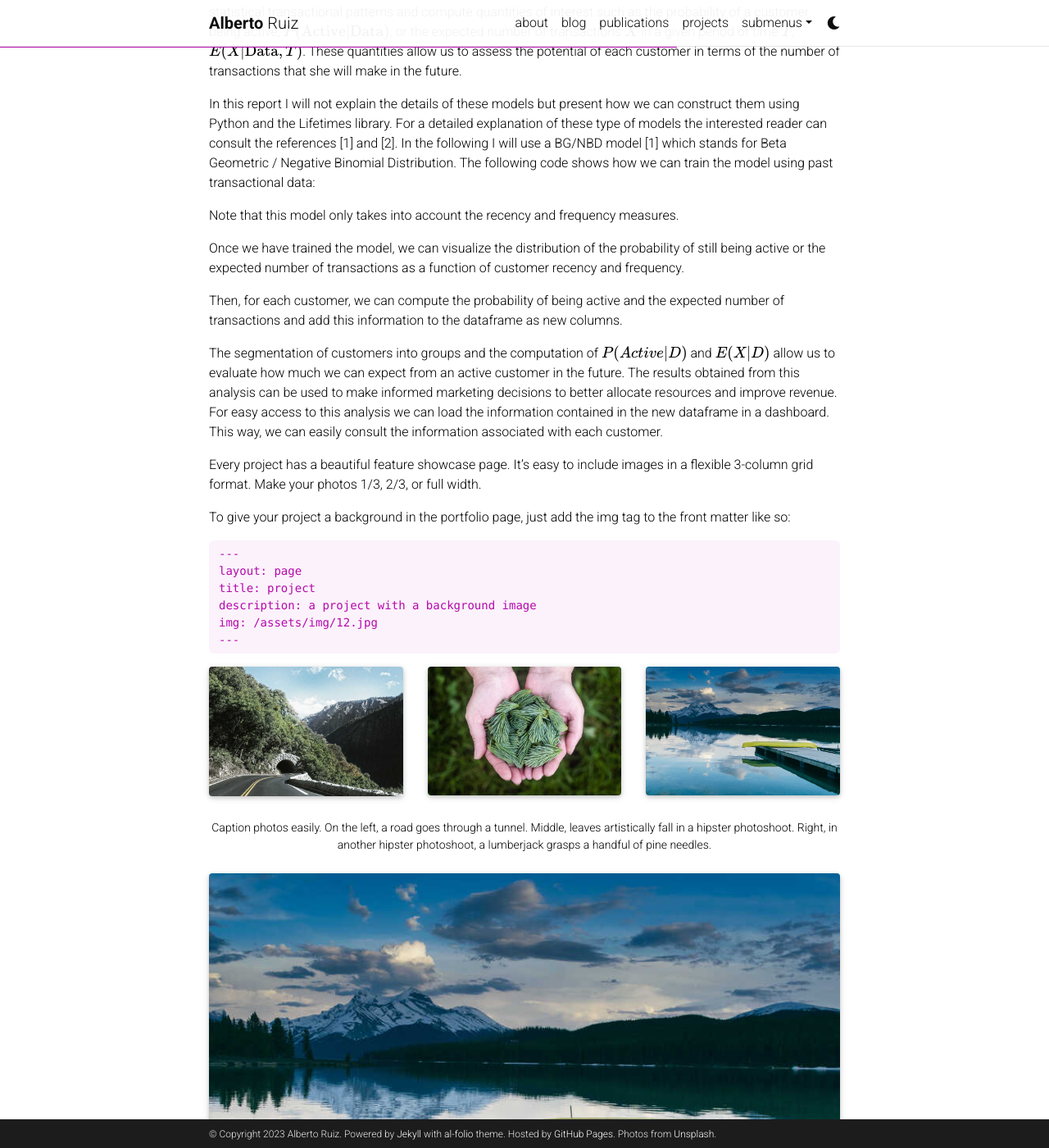
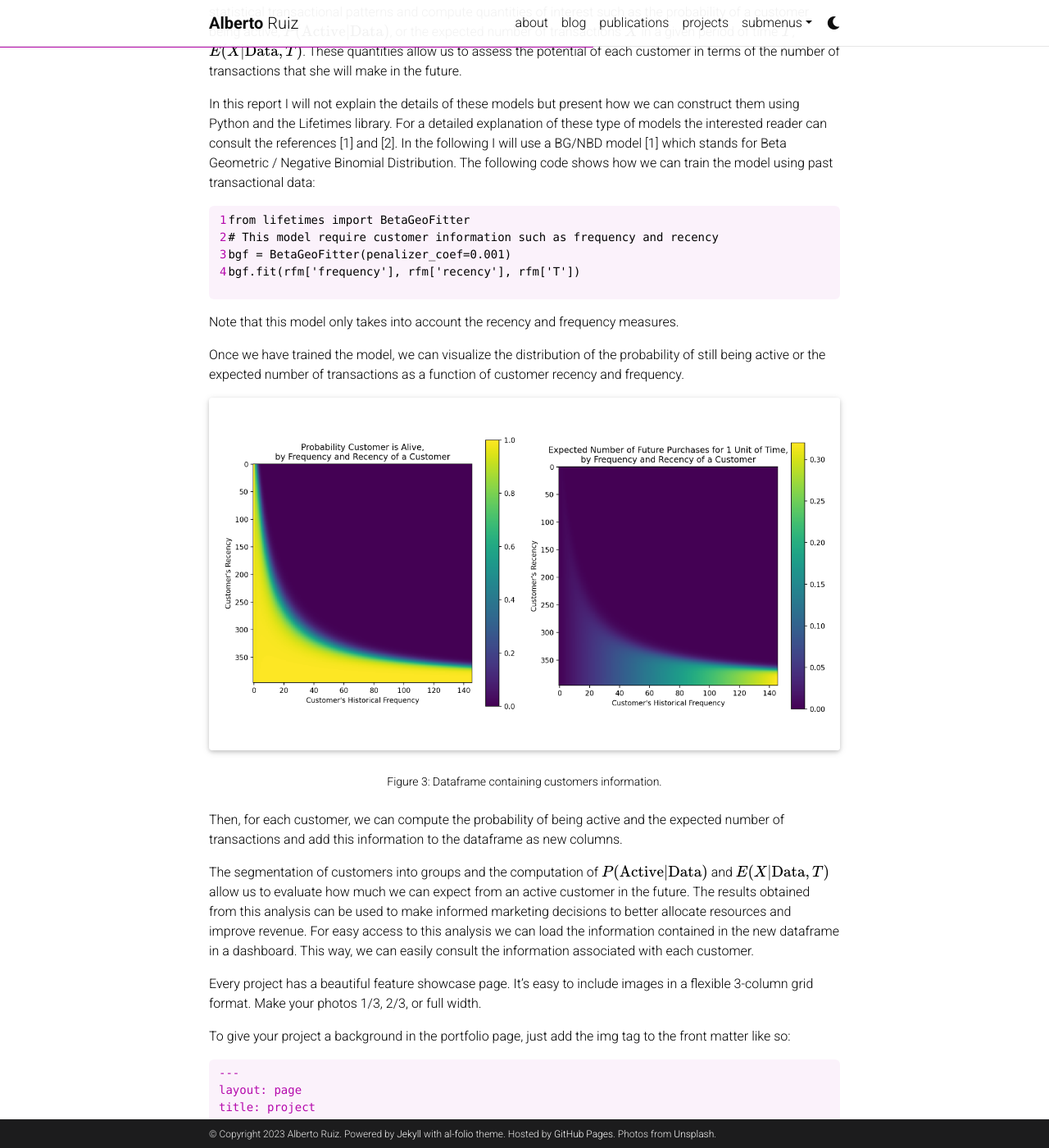
Before and after one commit to AlbertoR94/AlbertoR94, a Jekyll site: the page built from _projects/1_project.md, in a window 1280 px wide and 1400 px high, scrolled down 2882 px. Shown: the whole window at 82% size. Built offline with Jekyll 4.4.1, drawn with Linux system fonts in a browser that asks for light colours; full-size pictures stand in for the smaller copies a plugin makes; comment, search, counter and statistics services are not loaded; a style sheet for code colours, icons or effects is not loaded.

Commit message:
Update 1_project.md
new image

```diff
--- a/_projects/1_project.md
+++ b/_projects/1_project.md
@@ -79,13 +79,31 @@ In addition to customer segmentation, we can use customers past transactional da
 
 In this report I will not explain the details of these models but present how we can construct them using Python and the Lifetimes library. For a detailed explanation of these type of models the interested reader can consult the references [1] and [2]. In the following I will use a BG/NBD model [1] which stands for Beta Geometric / Negative Binomial Distribution. The following code shows how we can train the model using past transactional data:
 
+{% highlight python linenos %}
+
+from lifetimes import BetaGeoFitter
+# This model require customer information such as frequency and recency
+bgf = BetaGeoFitter(penalizer_coef=0.001)
+bgf.fit(rfm['frequency'], rfm['recency'], rfm['T'])
+
+{% endhighlight %}
+
 Note that this model only takes into account the recency and frequency measures.
 
 Once we have trained the model, we can visualize the distribution of the probability of still being active or the expected number of transactions as a function of customer recency and frequency.
 
+<div class="row">
+    <div class="col-sm mt-3 mt-md-0">
+        {% include figure.html path="assets/img/graphs.png" title="example image" class="img-fluid rounded z-depth-1" %}
+    </div>
+</div>
+<div class="caption">
+    Figure 3: Dataframe containing customers information.
+</div>
+
 Then, for each customer, we can compute the probability of being active and the expected number of transactions and add this information to the dataframe as new columns.
 
-The segmentation of customers into groups and the computation of $$ P(Active \lvert D) $$ and $$ E(X \lvert D) $$ allow us to evaluate how much we can expect from an active customer in the future. The results obtained from this analysis can be used to make informed marketing decisions to better allocate resources and improve revenue. For easy access to this analysis we can load the information contained in the new dataframe in a dashboard. This way, we can easily consult the information associated with each customer.
+The segmentation of customers into groups and the computation of $$ P(\textrm{Active} \lvert \textrm{Data}) $$ and $$ E(X \lvert \textrm{Data},T) $$ allow us to evaluate how much we can expect from an active customer in the future. The results obtained from this analysis can be used to make informed marketing decisions to better allocate resources and improve revenue. For easy access to this analysis we can load the information contained in the new dataframe in a dashboard. This way, we can easily consult the information associated with each customer.
 
 Every project has a beautiful feature showcase page.
 It's easy to include images in a flexible 3-column grid format.
```
